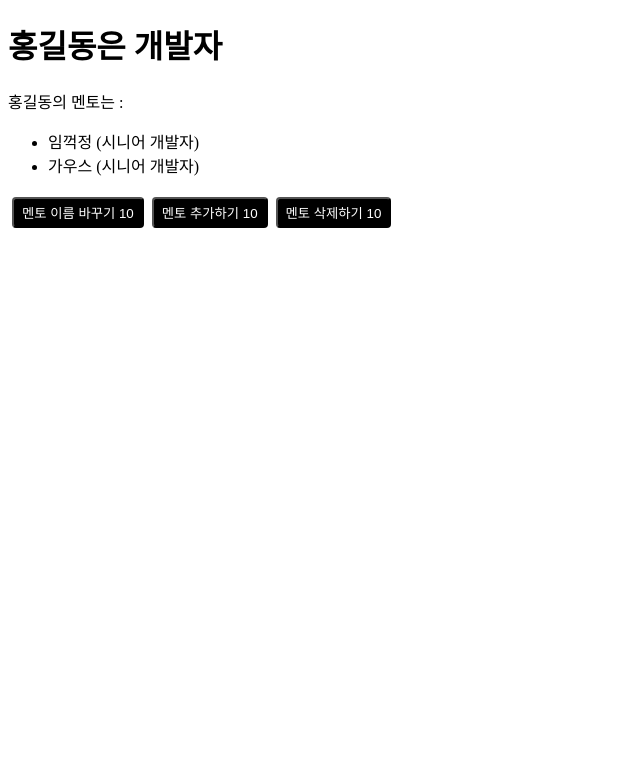
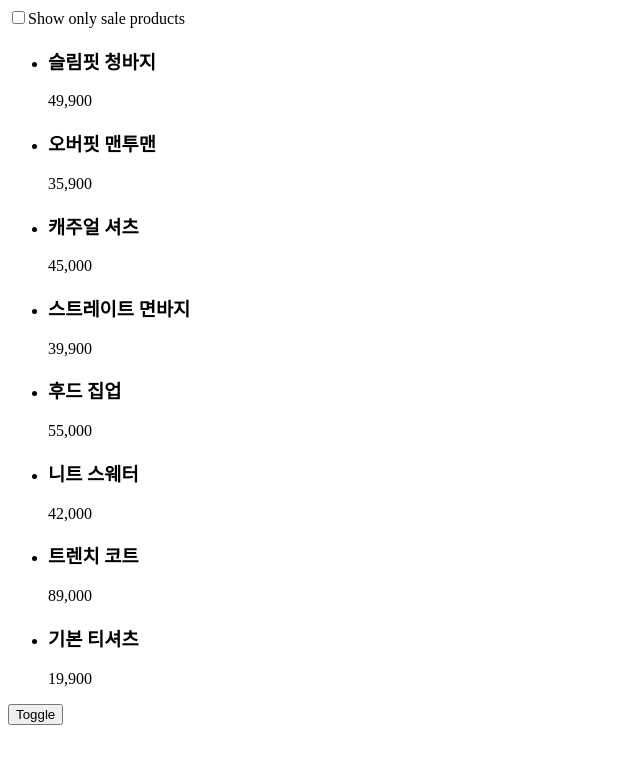
Before and after one commit to smark1024/react-basic, a React (Vite) app: page / in a window 1280 px wide. Shown: the top 764 px of the page, without its empty margins (0-640 px from the left). Built offline with nearby package versions, Linux system fonts and the light colour scheme.

Commit message:
커스텀 훅 사용

```diff
--- a/public/data/sale_products.json
+++ b/public/data/sale_products.json
@@ -5,7 +5,7 @@
         "price": "39,900"
     },
     {
-        "id": 2,
+        "id": 1,
         "name": "오버핏 맨투맨",
         "price": "29,900"
     },
--- a/src/components/Products.jsx
+++ b/src/components/Products.jsx
@@ -1,30 +1,21 @@
-import React, { useState, useEffect } from "react";
+import React, { useState } from "react";
+import useProducts from "../hooks/useProducts";
 
 export default function Products() {
-    const [products, setProducts] = useState([]);
     const [checked, setChecked] = useState(false);
-
+    const { products, loading, error } = useProducts({ salesOnly: checked });
     const handleChange = () => {
         setChecked(!checked);
     };
-
-    useEffect(() => {
-        fetch(`data/${checked ? "sale_" : ""}products.json`)
-            .then((res) => res.json())
-            .then((data) => {
-                console.log("데이터 추가");
-                setProducts(data);
-            });
-
-        return () => {
-            console.log("데이터 제거");
-        };
-    }, [checked]);
 
     return (
         <>
             <input id="checkbox" type="checkbox" value={checked} onChange={handleChange} />
             <label htmlFor="checkbox">Show only sale products</label>
+            {loading && <div>Loading...</div>}
+            {error && <div>Error...</div>}
+
+            {!loading && !error && (
                 <ul>
                     {products.map((product) => (
                         <li key={product.id}>
@@ -35,6 +26,7 @@ export default function Products() {
                         </li>
                     ))}
                 </ul>
+            )}
         </>
     );
 }
--- /dev/null
+++ b/src/hooks/useProducts.jsx
@@ -0,0 +1,32 @@
+import { useState, useEffect } from "react";
+
+export default function useProducts({ salesOnly }) {
+    const [products, setProducts] = useState([]);
+    const [loading, setLoading] = useState(false);
+    const [error, setError] = useState(null);
+
+    useEffect(() => {
+        setLoading(true);
+        setError(null);
+
+        fetch(`data/${salesOnly ? "sale_" : ""}products.json`)
+            .then((res) => res.json())
+            .then((data) => {
+                console.log("데이터 추가");
+                setProducts(data);
+            })
+            .catch((e) => {
+                console.error(e);
+                setError(e);
+            })
+            .finally(() => {
+                setLoading(false);
+            });
+
+        return () => {
+            console.log("데이터 제거");
+        };
+    }, [salesOnly]);
+
+    return { products, loading, error };
+}
--- a/src/main.jsx
+++ b/src/main.jsx
@@ -1,9 +1,9 @@
 import { StrictMode } from "react";
 import { createRoot } from "react-dom/client";
-import AppMentorsButton from "./AppMentorsButton.jsx";
+import AppProducts from "./AppProducts.jsx";
 
 createRoot(document.getElementById("root")).render(
     <StrictMode>
-        <AppMentorsButton />
+        <AppProducts />
     </StrictMode>
 );
```
Lines whose indentation alone changed are shown as unchanged.
